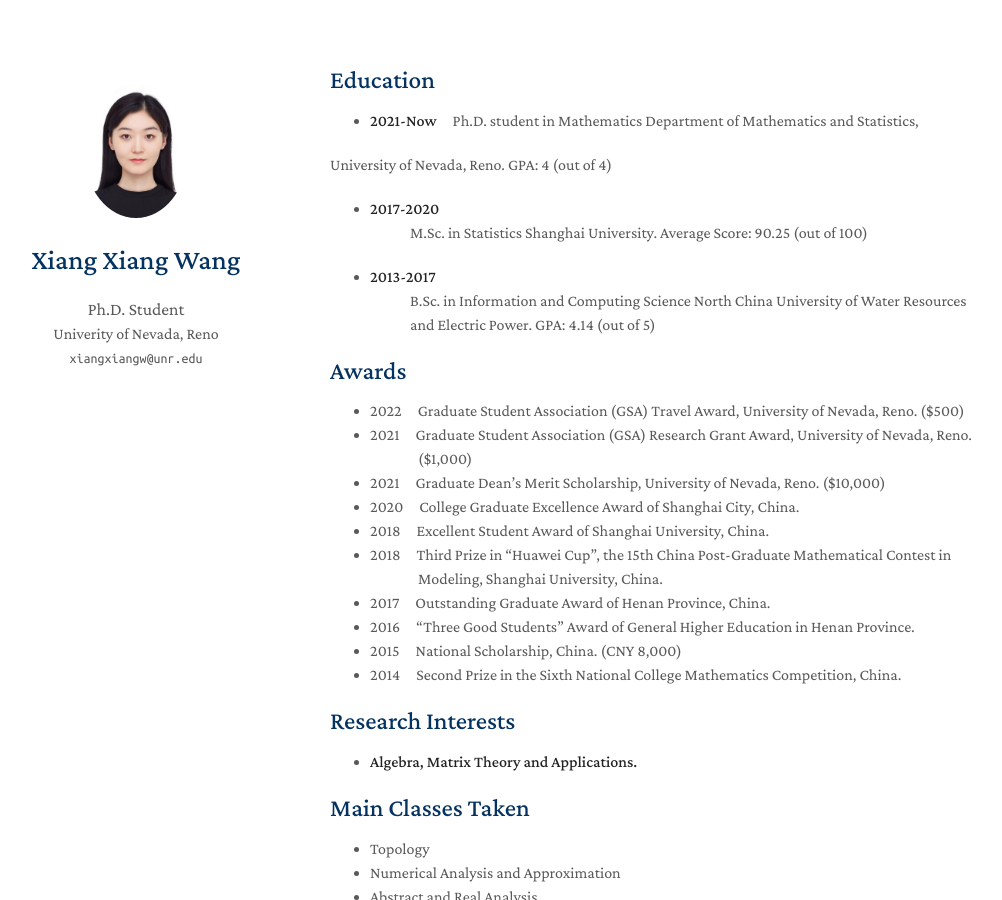
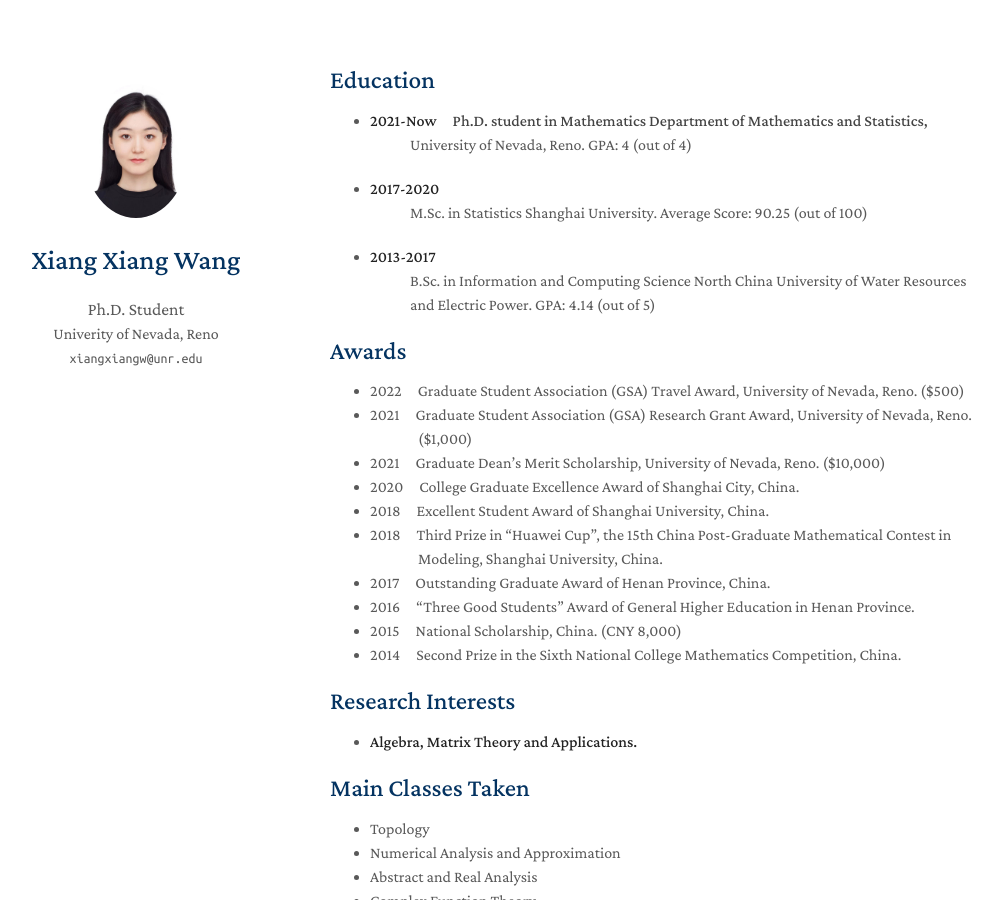
Before and after one commit to yaoyao-liu/minimal-light, a Jekyll site: the page built from index.md, in a window 1280 px wide and 900 px high. Shown: the whole window, without its empty margins (140-1142 px from the left). Built offline with Jekyll 4.4.1, drawn with Linux system fonts in a browser that asks for light colours; nearby versions of some CDN libraries; a style sheet for code colours, icons or effects is not loaded; our own code applies the rules of GitHub Pages for plain Markdown files.

```diff
--- a/index.md
+++ b/index.md
@@ -6,8 +6,7 @@ layout: homepage
 
 ## Education
 - **2021-Now**&emsp;Ph.D. student in Mathematics Department of Mathematics and Statistics,
-
- University of Nevada, Reno. GPA: 4 (out of 4)
+: University of Nevada, Reno. GPA: 4 (out of 4)
 - **2017-2020**
 : M.Sc. in Statistics Shanghai University. Average Score: 90.25 (out of 100)
 - **2013-2017**
```
